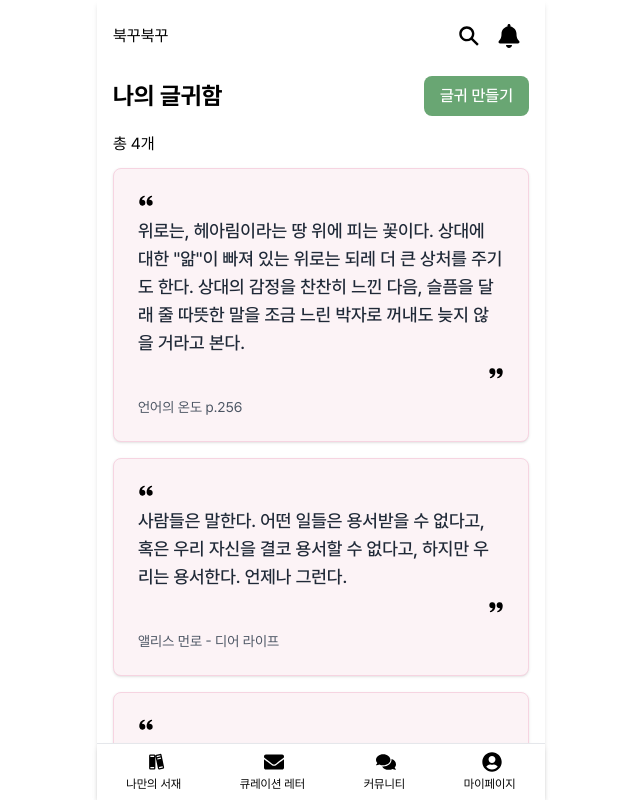
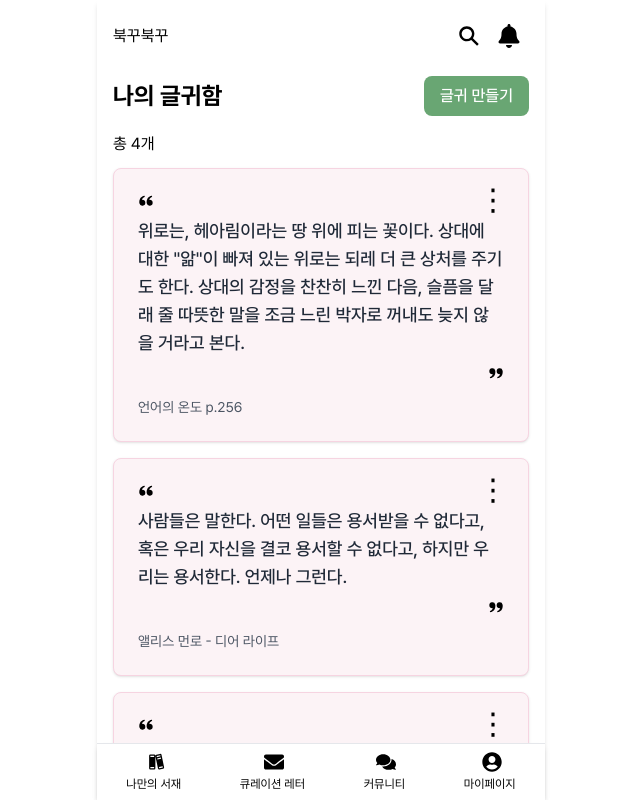
Before and after one commit to SSAFY-BOOKKOO/backend, a React (Vite) app in the folder frontend/: page /mypage/quote in a window 1280 px wide. Shown: the whole page, without its empty margins (319-959 px from the left). Built offline with nearby package versions, Linux system fonts and the light colour scheme.

Commit message:
fix : settingmodal로 수정

```diff
--- /dev/null
+++ b/frontend/src/components/@common/SettingsModal.jsx
@@ -0,0 +1,50 @@
+import React, { useRef, useEffect } from 'react';
+
+const SettingsModal = ({ isOpen, onClose, onToggle, actions }) => {
+  const menuRef = useRef();
+
+  useEffect(() => {
+    const handleClickOutside = event => {
+      if (menuRef.current && !menuRef.current.contains(event.target)) {
+        onClose();
+      }
+    };
+
+    if (isOpen) {
+      document.addEventListener('mousedown', handleClickOutside);
+    }
+
+    return () => {
+      document.removeEventListener('mousedown', handleClickOutside);
+    };
+  }, [isOpen, onClose]);
+
+  return (
+    <div ref={menuRef} className='absolute top-2 right-2'>
+      <button className='p-4' onClick={onToggle}>
+        <div className='absolute top-1 right-3 z-10 cursor-pointer text-3xl'>
+          &#x22EE;
+        </div>
+      </button>
+      {isOpen && (
+        <div className='absolute right-0 mt-1 w-24 bg-white border rounded-lg shadow-lg'>
+          {actions.map((action, index) => (
+            <button
+              key={index}
+              className='block px-4 py-2 text-gray-800 hover:bg-gray-200 w-full text-center'
+              onClick={e => {
+                e.stopPropagation();
+                action.onClick();
+                onClose();
+              }}
+            >
+              {action.label}
+            </button>
+          ))}
+        </div>
+      )}
+    </div>
+  );
+};
+
+export default SettingsModal;
--- a/frontend/src/components/MyPage/Quote/QuoteList.jsx
+++ b/frontend/src/components/MyPage/Quote/QuoteList.jsx
@@ -1,15 +1,49 @@
-import React from 'react';
+import React, { useState } from 'react';
 import { BiSolidQuoteAltLeft, BiSolidQuoteAltRight } from 'react-icons/bi';
+import useModal from '@hooks/useModal';
+import SettingsModal from '../../@common/SettingsModal';
 
 const QuoteList = ({ quotes, onQuoteClick }) => {
+  const [activeIndex, setActiveIndex] = useState(null);
+  const { isOpen, toggleModal } = useModal();
+
+  // 글귀 수정
+  const handleQuoteUpdate = index => {
+    // 여기에 글귀 수정 로직 추가
+    console.log(`Updating quote at index ${index}`);
+  };
+
+  // 글귀 삭제
+  const handleQuoteDelete = index => {
+    // 여기에 글귀 삭제 로직 추가
+    console.log(`Deleting quote at index ${index}`);
+  };
+
+  const handleSettingsClick = (e, index) => {
+    e.stopPropagation();
+    setActiveIndex(index);
+    toggleModal();
+  };
+
+  const actions = index => [
+    { label: '글귀 수정', onClick: () => handleQuoteUpdate(index) },
+    { label: '글귀 삭제', onClick: () => handleQuoteDelete(index) },
+  ];
+
   return (
     <div>
       {quotes.map((quoteObj, index) => (
         <div
           key={index}
-          className='bg-pink-50 p-6 rounded-lg shadow mb-4 cursor-pointer border border-pink-200'
+          className='bg-pink-50 p-6 rounded-lg shadow mb-4 cursor-pointer border border-pink-200 relative'
           onClick={() => onQuoteClick(index)}
         >
+          <SettingsModal
+            isOpen={isOpen && activeIndex === index}
+            onClose={toggleModal}
+            onToggle={e => handleSettingsClick(e, index)}
+            actions={actions(index)}
+          />
           <div className='flex justify-start'>
             <BiSolidQuoteAltLeft />
           </div>
--- a/frontend/src/pages/Curation/CurationLetterDetail.jsx
+++ b/frontend/src/pages/Curation/CurationLetterDetail.jsx
@@ -1,30 +1,28 @@
 import React, { useState } from 'react';
 import { useNavigate, useLocation } from 'react-router-dom';
-import { CiMenuKebab } from 'react-icons/ci';
+import useModal from '@hooks/useModal';
+import SettingsModal from '@components/@common/SettingsModal';
 
 const CurationLetterDetail = () => {
   const navigate = useNavigate();
   const location = useLocation();
   const { letter } = location.state;
-  const [menuOpen, setMenuOpen] = useState(false);
-
-  const handleMenuToggle = () => {
-    setMenuOpen(!menuOpen);
-  };
+  const { isOpen, closeModal, toggleModal } = useModal();
 
   // 레터 보관
   const handleLetterStore = () => {
-    // 연동
-
-    setMenuOpen(!menuOpen);
+    // 연동c
   };
 
   // 레터 삭제
   const handleLetterDelete = () => {
     // 연동
+  };
 
-    setMenuOpen(!menuOpen);
-  };
+  const actions = [
+    { label: '레터 보관', onClick: handleLetterStore },
+    { label: '레터 삭제', onClick: handleLetterDelete },
+  ];
 
   return (
     <div className='flex flex-col items-center justify-start p-4  scrollbar-none'>
@@ -38,29 +36,12 @@ const CurationLetterDetail = () => {
         </div>
         {/* 설정 모달 */}
         <div className='relative flex flex-col items-center p-6 pt-32'>
-          <div className='absolute top-2 right-2'>
-            <button className='p-2' onClick={handleMenuToggle}>
-              <div className='absolute top-1 right-3 z-10 cursor-pointer text-4xl'>
-                &#x22EE;
-              </div>
-            </button>
-            {menuOpen && (
-              <div className='absolute right-0 mt-1 w-24 bg-white border rounded-lg shadow-lg'>
-                <button
-                  className='block px-4 py-2 text-gray-800 hover:bg-gray-200 w-full text-center'
-                  onClick={handleLetterStore}
-                >
-                  레터 보관
-                </button>
-                <button
-                  className='block px-4 py-2 text-gray-800 hover:bg-gray-200 w-full text-center'
-                  onClick={handleLetterDelete}
-                >
-                  레터 삭제
-                </button>
-              </div>
-            )}
-          </div>
+          <SettingsModal
+            isOpen={isOpen}
+            onClose={closeModal}
+            onToggle={toggleModal}
+            actions={actions}
+          />
         </div>
         <div className='min-h-44 px-6 py-8 text-center scrollbar-none'>
           <h2 className='text-xl font-bold mb-2'>{letter.title}</h2>
```
